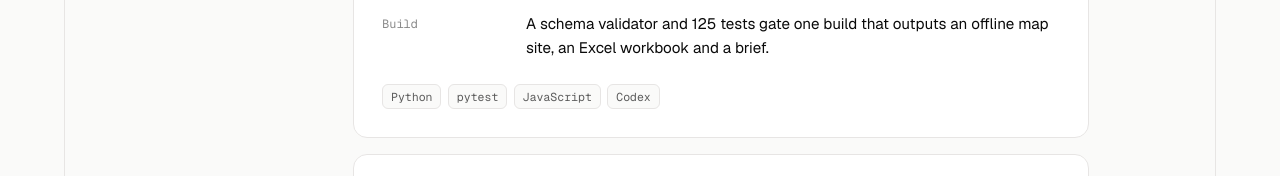
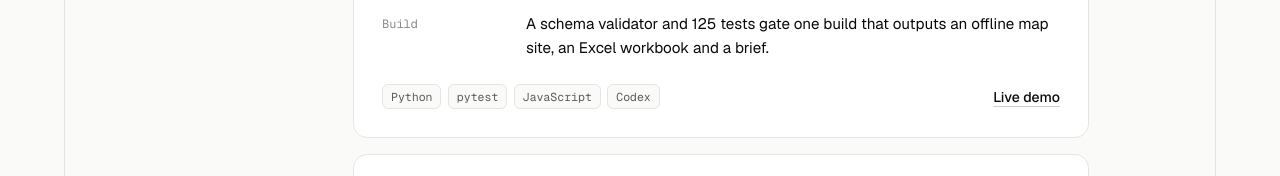
Before and after one commit to ashwathram-prathap/ashwathram-prathap.github.io, a plain HTML site: page index.html in a window 1280 px wide. Shown: the part 1893-2069 px from the top of the page. Drawn offline with nearby package versions, Linux system fonts and the light colour scheme; no server answers.

Commit message:
Link data centre tracker card to the live demo
Co-Authored-By: Claude Sonnet 5.5 <noreply@anthropic.com>
Claude-Session: https://claude.ai/code/session_01W23npetqmXsqkgSiX6k1da

```diff
--- a/index.html
+++ b/index.html
@@ -211,6 +211,7 @@
             <ul class="chips" aria-label="Stack">
               <li>Python</li><li>pytest</li><li>JavaScript</li><li>Codex</li>
             </ul>
+            <a class="text-link" href="https://ashwathram.ca/dc-deal-tracker/site/">Live demo</a>
           </footer>
         </article>
 
```
Also changed, not shown: llms.txt.
